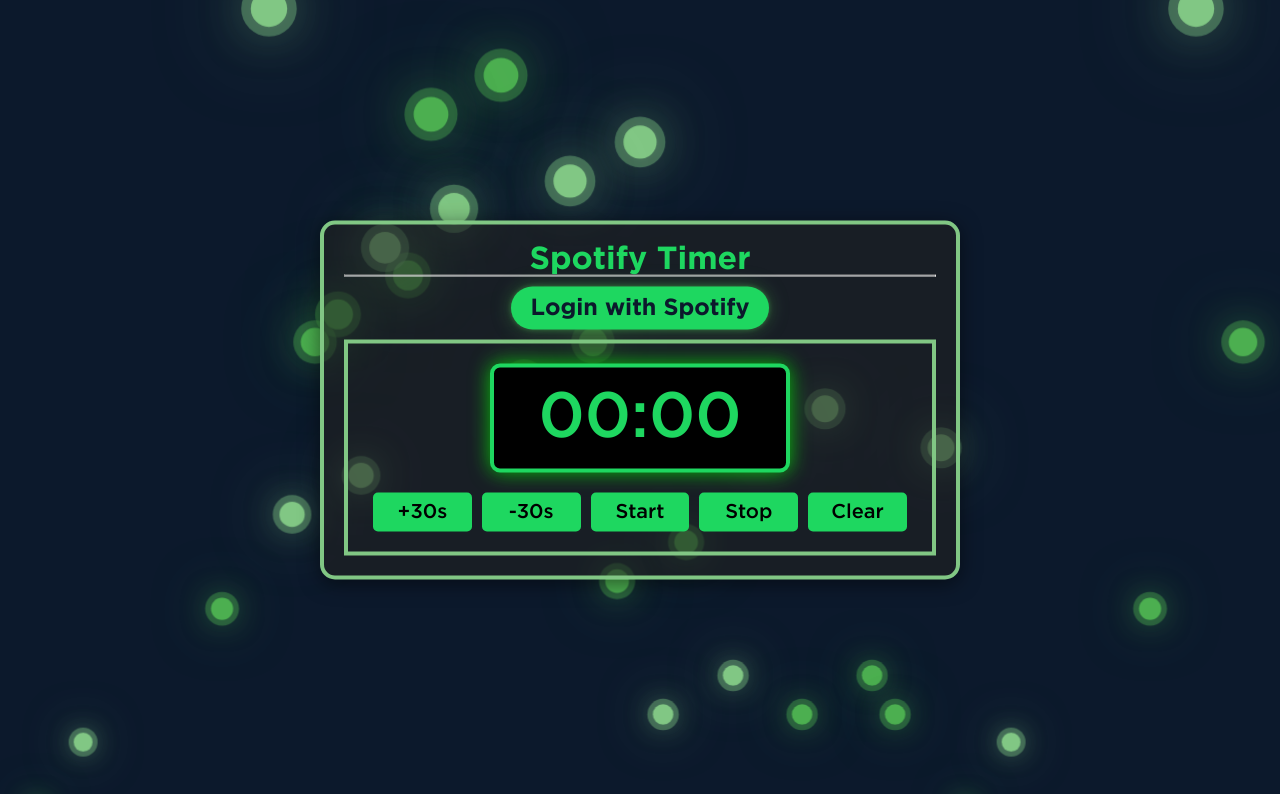
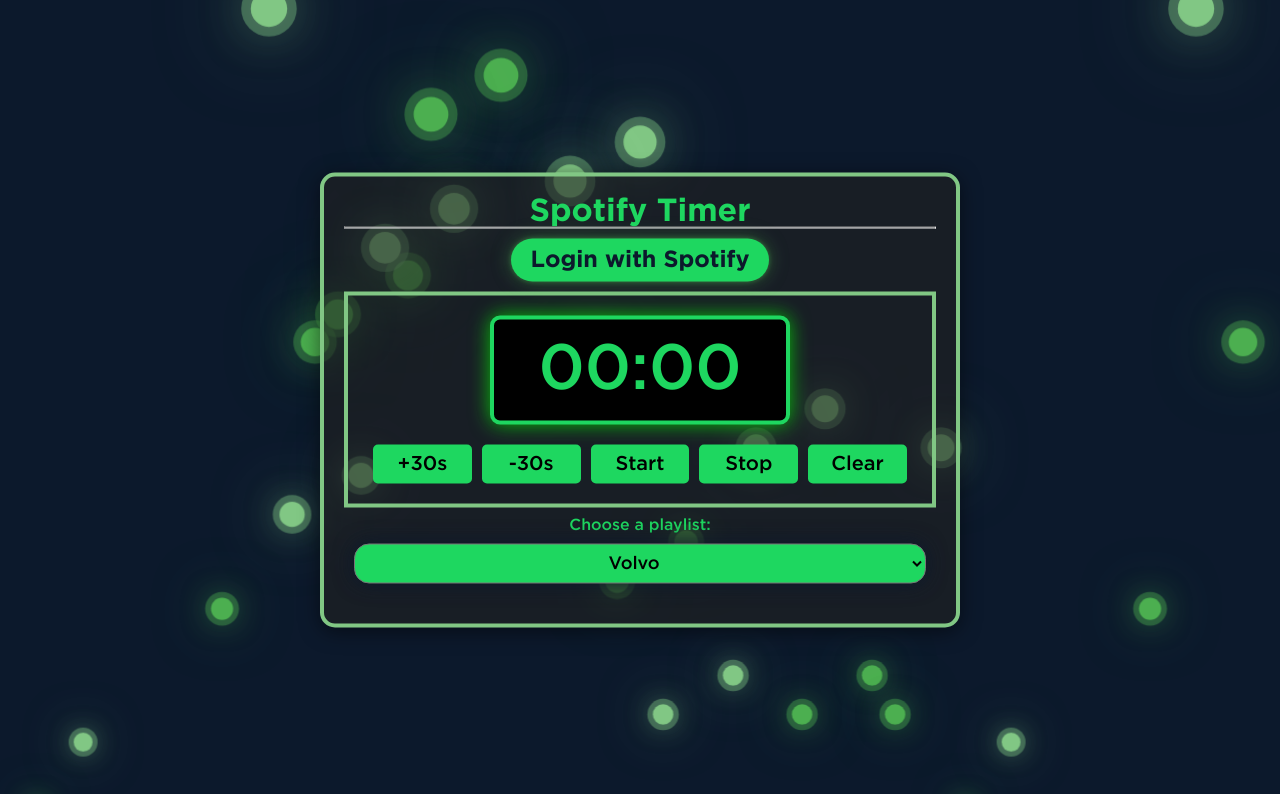
Before and after one commit to LouieJBR/spotify-timer, an Angular app in the folder spotify-timer-frontend/: page / in a window 1280 px wide. Shown: the top 794 px of the page. Built offline with nearby package versions, Linux system fonts and the light colour scheme.

Commit message:
successfully GET playlists

```diff
--- a/spotify-timer-frontend/angular.json
+++ b/spotify-timer-frontend/angular.json
@@ -14,7 +14,6 @@
           "builder": "@angular-devkit/build-angular:application",
           "options": {
             "outputPath": "dist/spotify-timer-frontend",
-            "baseHref": "/spotify-timer-frontend/",
             "index": "src/index.html",
             "browser": "src/main.ts",
             "polyfills": [
--- a/spotify-timer-frontend/src/app/content/content.component.css
+++ b/spotify-timer-frontend/src/app/content/content.component.css
@@ -15,3 +15,23 @@
     transform: translate(-50%, -50%); /* Center it */
     z-index: 10; /* Set a higher z-index to ensure it is in front */
   }
+
+  .dropdown-container {
+    display: flex;
+    flex-direction: column;
+    align-items: center;
+    justify-content: center;
+    padding: 10px;
+  }
+
+  .dropdown-container select {
+    width: 100%;
+    height: 40px;
+    text-align: center;
+    font-size: large;
+    margin: 10px 0; /* Increased space between buttons */
+    background-color: #1ED760; /* Button color */
+    color: black; /* Button text color */
+    border-radius: 15px;
+    box-shadow: 0 0 20px#0c192c; /* Glowing effect */
+  }
--- a/spotify-timer-frontend/src/app/content/content.component.html
+++ b/spotify-timer-frontend/src/app/content/content.component.html
@@ -3,4 +3,14 @@
     <hr>
     <app-login></app-login>
     <app-timer></app-timer>
+    <div class="dropdown-container">
+        <label for="cars">Choose a playlist:</label>
+
+        <select name="playlists" id="playlists">
+        <option value="volvo">Volvo</option>
+          <option value="saab">Saab</option>
+          <option value="mercedes">Mercedes</option>
+          <option value="audi">Audi</option>
+        </select>
+    </div>
 </div>
--- a/spotify-timer-frontend/src/app/login/login.component.ts
+++ b/spotify-timer-frontend/src/app/login/login.component.ts
@@ -22,8 +22,8 @@
 
     if (this.isLoggedIn) {
       this.getUserInfo(); // Fetch user info if logged in
+      this.getUserPlaylists();
     }
-
   }
 
   async getUserInfo(): Promise<void> {
@@ -32,6 +32,15 @@
       this.displayName = userInfo.display_name; // Store the display name
     } catch (error) {
       console.error('Error fetching user info:', error);
+    }
+  }
+
+  async getUserPlaylists(): Promise<void> {
+    try {
+      const userPlaylists = await this.spotifyService.getUserPlaylists();
+      console.log('User playlists:', userPlaylists);
+    } catch (error) {
+      console.error('Error fetching user playlists:', error);
     }
   }
 
--- a/spotify-timer-frontend/src/app/spotify-service/spotify.service.ts
+++ b/spotify-timer-frontend/src/app/spotify-service/spotify.service.ts
@@ -71,6 +71,14 @@
     }).then(response => response.json());
   }
 
+  async getUserPlaylists(): Promise<SpotifyUser> {
+    return fetch('https://api.spotify.com/v1/me/playlists', {
+      headers: {
+        'Authorization': `Bearer ${this.accessToken}`
+      }
+    }).then(response => response.json());
+  }
+
   // Updated to return a Promise of PlaybackState
   async getPlaybackState(): Promise<PlaybackState> {
     const response = await fetch('https://api.spotify.com/v1/me/player', {
```
